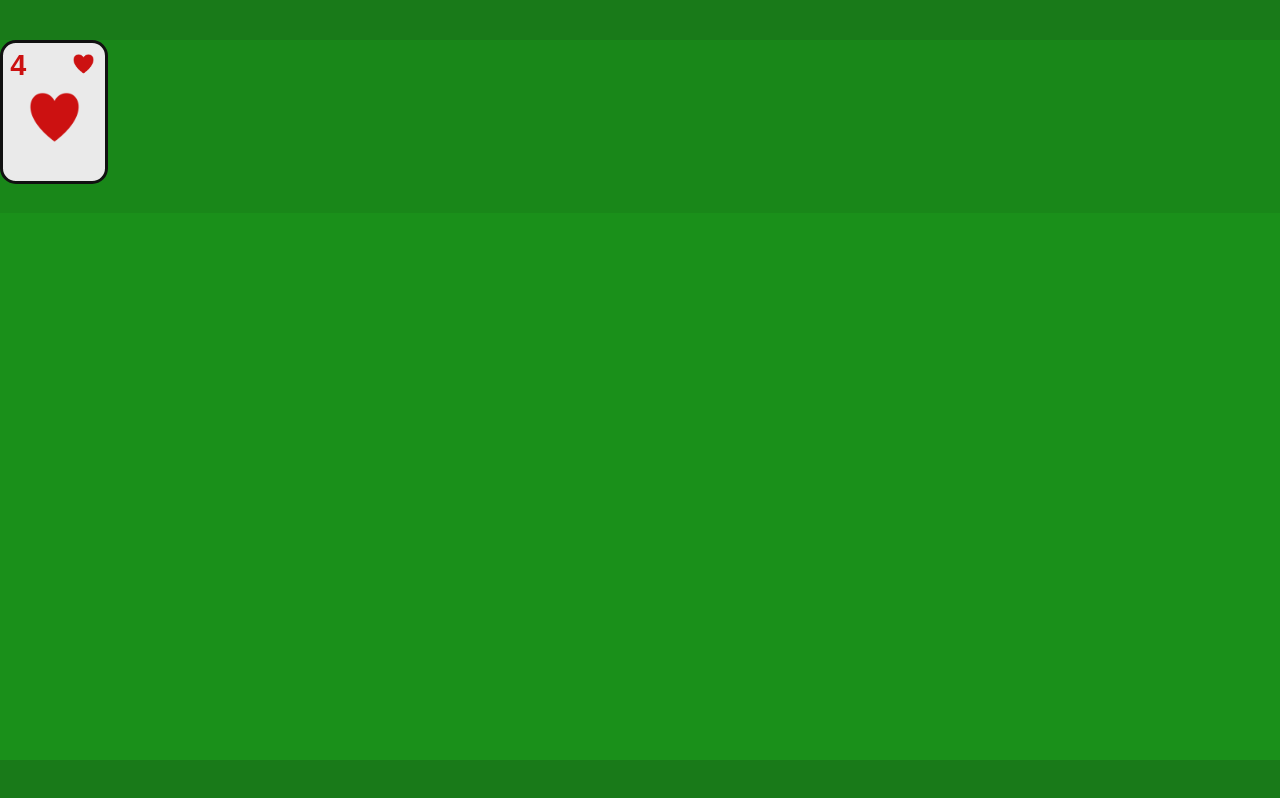
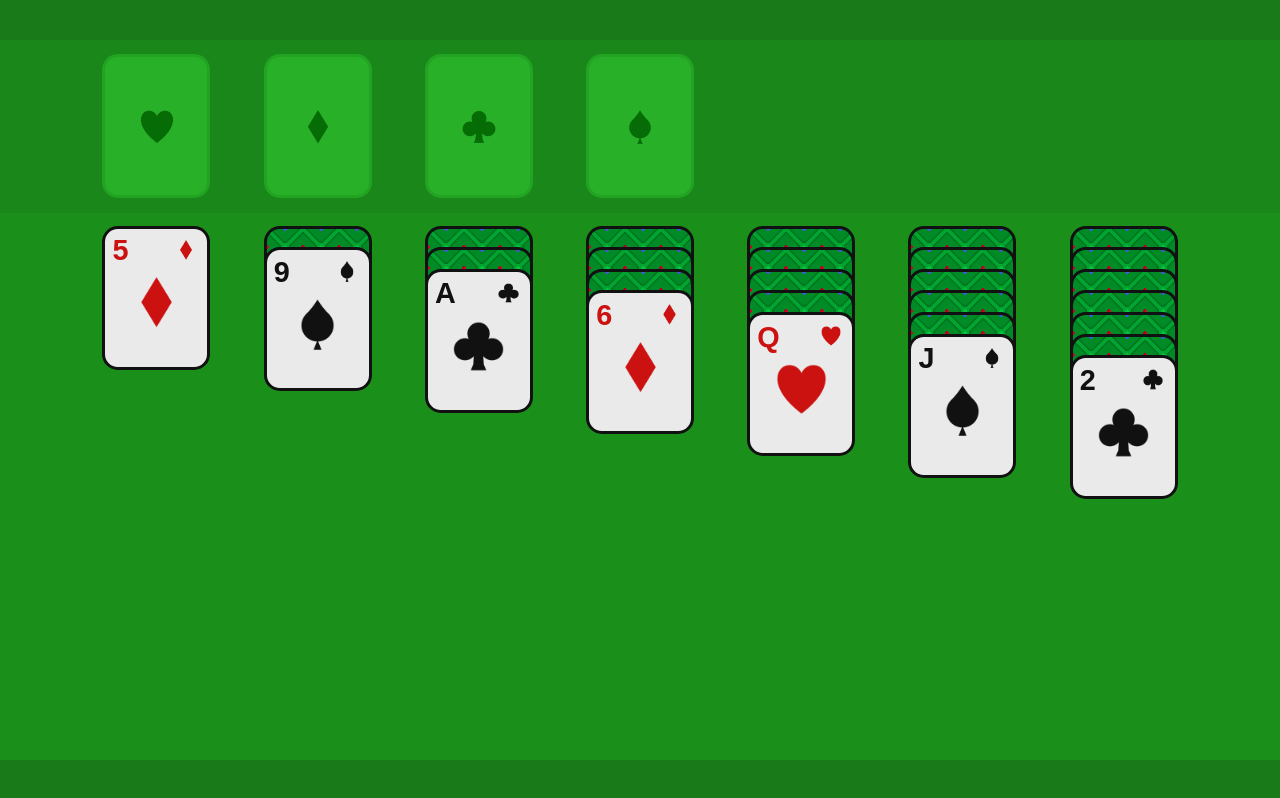
Before and after one commit to travis-heavener/unfair-solitaire-4, a website with bundled scripts: page index.html in a window 1280 px wide. Built offline with nearby package versions, Linux system fonts and the light colour scheme; a web font is replaced by a local one.

Commit message:
Added basic card stacking

```diff
--- a/index.css
+++ b/index.css
@@ -8,6 +8,8 @@
     --theme-dark: #197a19;
     --theme-darker: #198719;
     --theme-base: #1a901a;
+    --theme-lighter: #22a322;
+    --theme-light: #28b028;
 
     --theme-red: #c11;
     --theme-black: #111;
@@ -15,6 +17,18 @@
 
     --card-height: min(20vh, calc(100vw * 9 / 16 * 0.20));
     --card-width: calc(var(--card-height) * 0.75);
+}
+
+.no-select {
+    user-select: none;
+    -webkit-user-select: none;
+    -khtml-user-select: none;
+    -moz-user-select: none;
+    -o-user-select: none;
+    -webkit-user-drag: none;
+    -khtml-user-drag: none;
+    -moz-user-drag: none;
+    -o-user-drag: none;
 }
 
 html, body {
@@ -49,21 +63,56 @@ body {
 
 /* Upper content styling */
 #upper-content {
+    display: flex;
+    align-items: center;
+    padding: 0 8%;
     height: calc(1.2 * var(--card-height));
     background-color: var(--theme-darker);
 }
+
+.ace-spot {
+    position: relative;
+    width: var(--card-width);
+    height: var(--card-height);
+
+    background: var(--theme-light) center / 33% no-repeat;
+    background-blend-mode: overlay, darken;
+
+    border: 0.025em solid var(--theme-lighter);
+    border-radius: 0.11em;
+    font-size: var(--card-height);
+}
+
+.ace-spot:not(:last-child) {
+    /* Align to same spacing as columns */
+    margin-right: calc((100% - 7 * var(--card-width)) / 6);
+}
+
+.ace-spot:nth-child(1) { background-image: url("/res/hearts-icon-dark.png"); }
+.ace-spot:nth-child(2) { background-image: url("/res/diamonds-icon-dark.png"); }
+.ace-spot:nth-child(3) { background-image: url("/res/clubs-icon.png"); }
+.ace-spot:nth-child(4) { background-image: url("/res/spades-icon.png"); }
 
 /* Column styling */
 #board-content {
     display: flex;
     flex: 3;
-    column-gap: 3%;
-    justify-content: space-evenly;
+    padding: 1% 8% 0 8%;
+    justify-content: space-between;
 }
 
 .column {
     display: flex;
-    background-color: red;
+    flex-direction: column;
+    width: var(--card-width);
+}
+
+.column > .card:not(:first-child) {
+    margin-top: calc(-0.85 * var(--card-height));
+}
+
+.column > .card:not(.covered) ~ .card:not(.covered) {
+    margin-top: calc(-0.75 * var(--card-height));
 }
 
 /* Card styling */
--- a/index.html
+++ b/index.html
@@ -19,10 +19,10 @@
     </head>
     <body>
         <div id="upper-content">
-            <div class="card hearts">
-                <p>4</p>
-                <img src="/res/hearts-icon.png">
-            </div>
+            <div class="ace-spot"></div>
+            <div class="ace-spot"></div>
+            <div class="ace-spot"></div>
+            <div class="ace-spot"></div>
         </div>
         <div id="board-content">
             <div class="column"></div>
--- /dev/null
+++ b/js/card-stack.mjs
@@ -0,0 +1,22 @@
+export class CardStack {
+    container; // The container element that contains the card stack
+    children;
+    constructor(container) {
+        this.container = container;
+        this.children = [];
+    }
+    // Pushes a card onto the bottom of the stack
+    push(card) {
+        this.children.push(card);
+        this.container.appendChild(card.getElement());
+    }
+    // Removes the last card from this stack
+    pop() {
+        if (this.children.length === 0)
+            return null;
+        // Find parent
+        const card = this.children.pop();
+        $(card.getElement()).remove();
+        return card;
+    }
+}
--- a/js/card.mjs
+++ b/js/card.mjs
@@ -8,11 +8,12 @@ export class Card {
         this.suit = suit;
         this.value = value;
         // Create element
-        this.element = document.createElement("DIV");
-        $(this).addClass("card");
+        this.element = $($.parseHTML(`<div class="card no-select ${this.suit}"><p>${this.value}</p><img src="/res/${this.suit}-icon.png"></div>`))[0];
         // Start covered
         this.cover();
     }
+    // Getters
+    getElement() { return this.element; }
     // Visual modifiers
     uncover() {
         this.isCovered = false;
@@ -23,4 +24,3 @@ export class Card {
         $(this.element).addClass("covered");
     }
 }
-;
--- a/js/index.mjs
+++ b/js/index.mjs
@@ -1,4 +1,19 @@
+import { CardStack } from "./card-stack.mjs";
 import { generateCards } from "./toolbox.mjs";
+// Store a reference to all card stacks in the game
+const cardStacks = {
+    "aces": [],
+    "stack": [],
+    "board": [
+        new CardStack($(".column")[0]),
+        new CardStack($(".column")[1]),
+        new CardStack($(".column")[2]),
+        new CardStack($(".column")[3]),
+        new CardStack($(".column")[4]),
+        new CardStack($(".column")[5]),
+        new CardStack($(".column")[6])
+    ]
+};
 $(() => {
     // Load events
     startGame();
@@ -10,4 +25,15 @@ const startGame = () => {
     const cards = [];
     generateCards(cards);
     console.log(cards);
+    // Fill columns
+    globalThis.c = cardStacks;
+    for (let c = 0, i = 0; c < 7; ++c) {
+        for (let r = 0; r < c + 1; ++r) {
+            const card = cards[i++];
+            cardStacks.board[c].push(card);
+            // Uncover top card
+            if (r === c)
+                card.uncover();
+        }
+    }
 };
```
Also changed, not shown: src/card-stack.mts (added), src/card.mts, src/index.mts.
